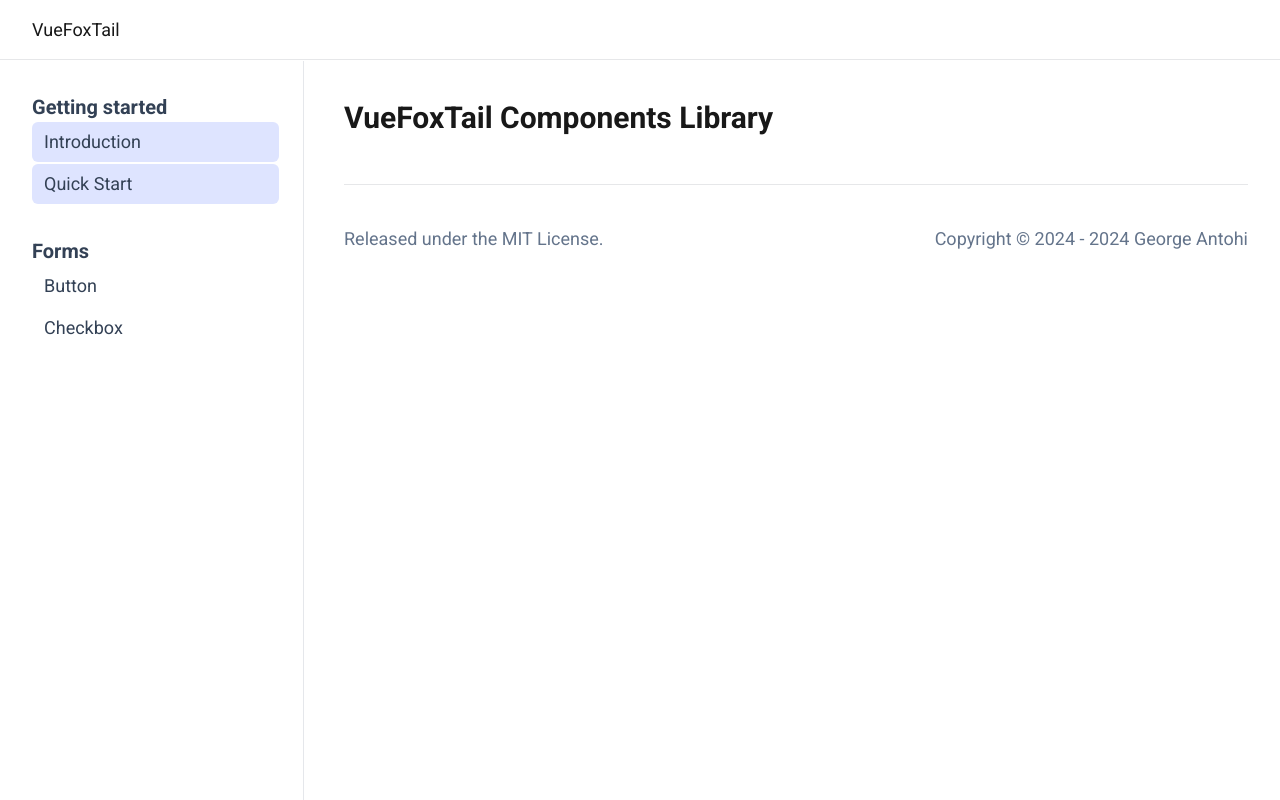
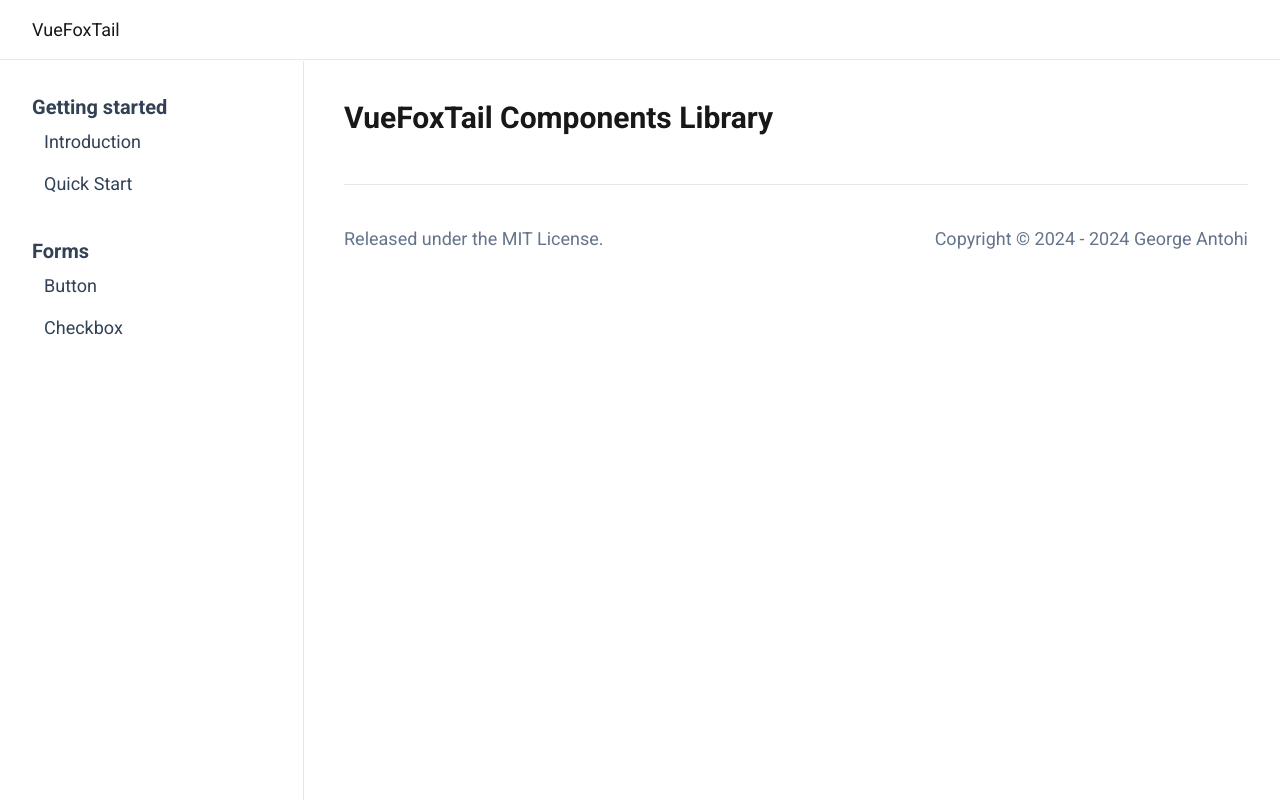
Before and after one commit to sg1asgard/vuefoxtail, a Vue app: page / in a window 1280 px wide. Built offline with nearby package versions, Linux system fonts and the light colour scheme; what @highlightjs/vue-plugin would draw is missing.

Commit message:
general info

```diff
--- a/src/components/layout/AsidePart.vue
+++ b/src/components/layout/AsidePart.vue
@@ -12,8 +12,10 @@ import LinkPart from './aside/LinkPart.vue'
         <li class="mt-12 lg:mt-8">
           <section class="flex flex-col">
             <HeaderPart>Getting started</HeaderPart>
-            <RouterLink :to="{ name: 'home' }"><LinkPart>Introduction</LinkPart></RouterLink>
-            <RouterLink :to="{ name: 'home' }"><LinkPart>Quick Start</LinkPart></RouterLink>
+            <RouterLink :to="{ name: 'introduction' }"
+              ><LinkPart>Introduction</LinkPart></RouterLink
+            >
+            <RouterLink :to="{ name: 'quick_start' }"><LinkPart>Quick Start</LinkPart></RouterLink>
           </section>
         </li>
 
```
